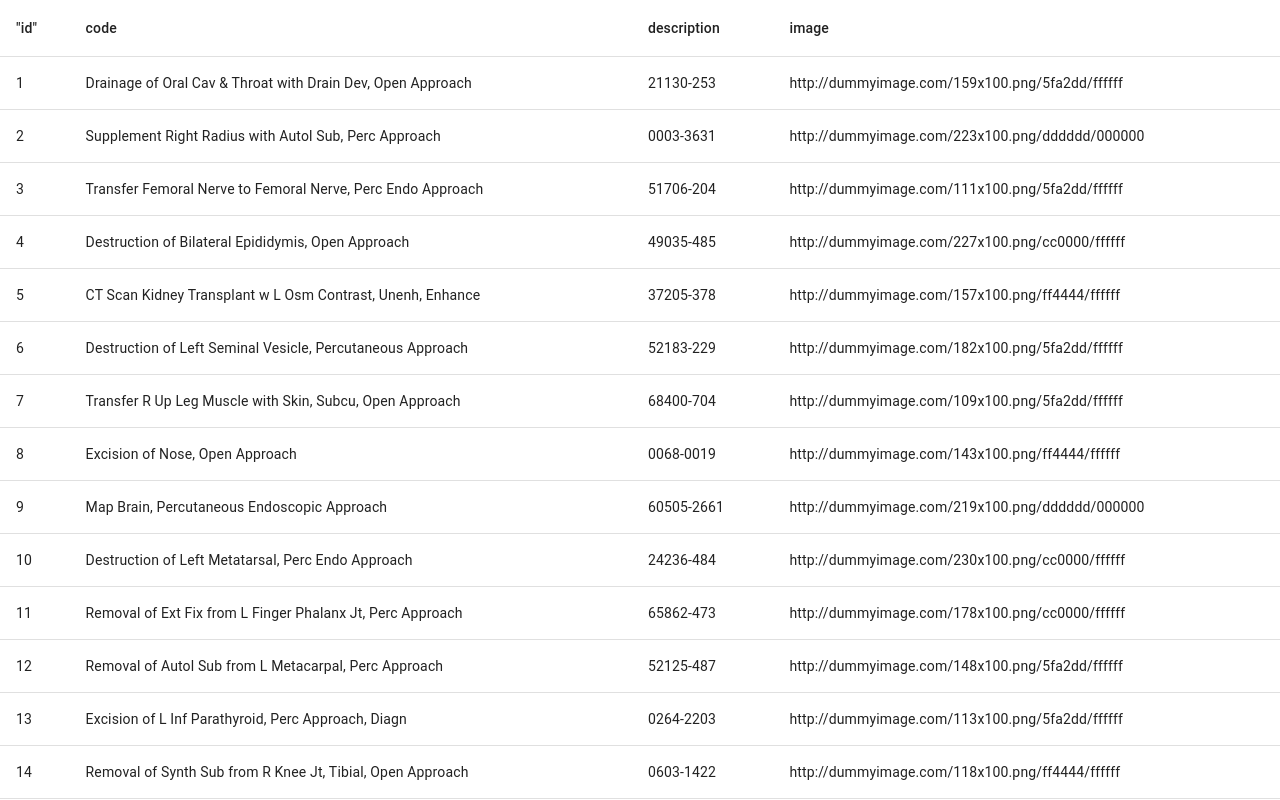
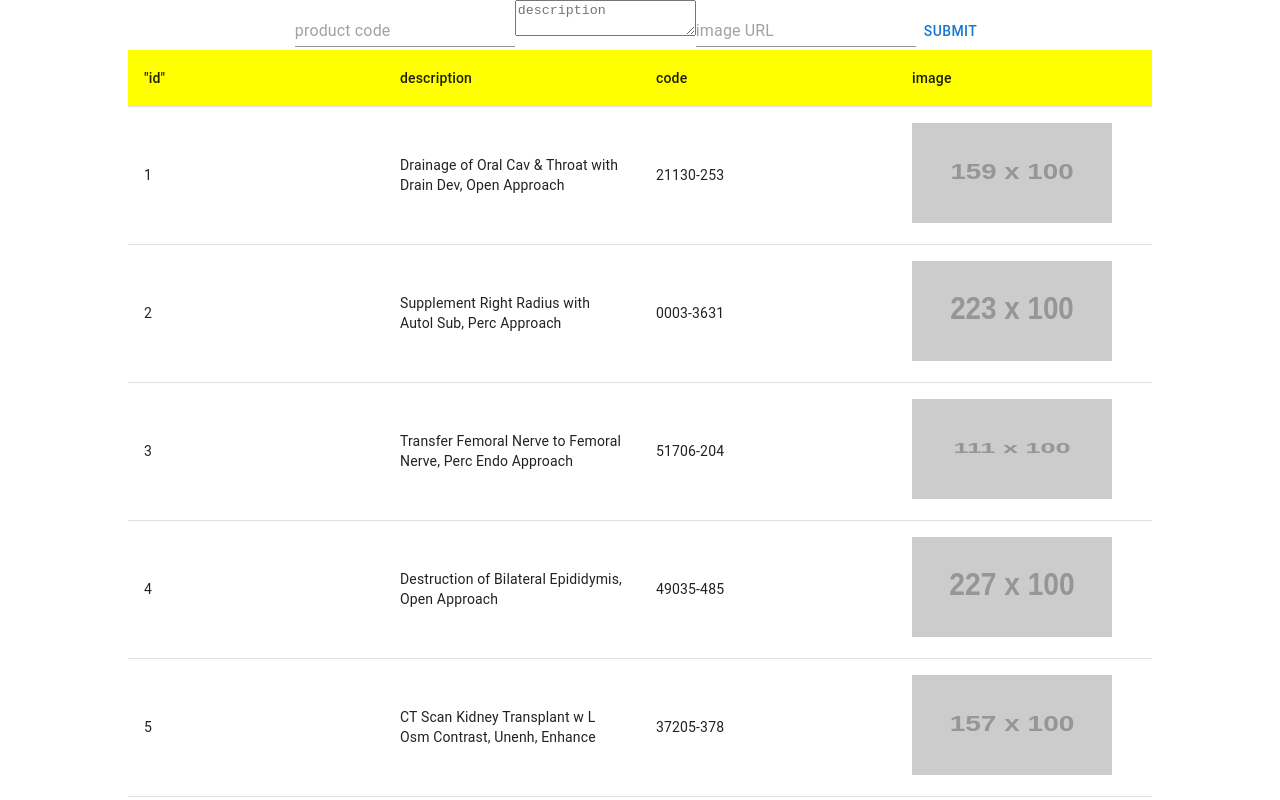
Before and after one commit to morningstar2049/products-table-redux-ts, a React (Create React App) app: page / in a window 1280 px wide. Shown: the top 800 px of the page. Built offline with nearby package versions, Linux system fonts and the light colour scheme; data requests are answered from the project's data file.

Commit message:
added formContainer, table taken out in hiw own component

```diff
--- a/package.json
+++ b/package.json
@@ -17,6 +17,7 @@
     "json-server": "^0.17.3",
     "react": "^18.2.0",
     "react-dom": "^18.2.0",
+    "react-hook-form": "^7.43.9",
     "react-redux": "^8.0.5",
     "react-scripts": "5.0.1",
     "typescript": "^4.9.5",
--- a/src/App.tsx
+++ b/src/App.tsx
@@ -1,45 +1,20 @@
 import "./App.css";
-import {
-  Table,
-  TableBody,
-  TableCell,
-  TableHead,
-  TableRow,
-} from "@mui/material";
 import { useAppDispatch, useAppSelector } from "./app/hooks";
 import { useEffect } from "react";
 import { fetchProduct } from "./app/store";
+import TableComponent from "./components/TableComponent";
+import FormComponent from "./components/FormComponent";
 
 function App() {
-  const products = useAppSelector((state) => state.productReducer.products);
   const dispatch = useAppDispatch();
-
   useEffect(() => {
     dispatch(fetchProduct());
   }, [dispatch]);
 
   return (
     <div className="App">
-      <Table>
-        <TableHead>
-          <TableRow>
-            <TableCell>"id"</TableCell>
-            <TableCell>code</TableCell>
-            <TableCell>description</TableCell>
-            <TableCell>image</TableCell>
-          </TableRow>
-        </TableHead>
-        <TableBody>
-          {products.map((item) => (
-            <TableRow>
-              <TableCell>{item.id}</TableCell>
-              <TableCell>{item.description}</TableCell>
-              <TableCell>{item.product_code}</TableCell>
-              <TableCell>{item.imageURL}</TableCell>
-            </TableRow>
-          ))}
-        </TableBody>
-      </Table>
+      <FormComponent />
+      <TableComponent />
     </div>
   );
 }
--- /dev/null
+++ b/src/components/FormComponent.tsx
@@ -0,0 +1,55 @@
+import { Button, FormControl, Input, TextareaAutosize } from "@mui/material";
+import React, { useState } from "react";
+import { useForm } from "react-hook-form";
+
+interface FormTypes {
+  code: string;
+  description: string;
+  imageURL: string;
+}
+
+function FormComponent() {
+  const {
+    register,
+    handleSubmit,
+    formState: { errors },
+  } = useForm<FormTypes>();
+
+  const [er, setEr] = useState<string>("");
+
+  return (
+    <div>
+      <form
+        onSubmit={handleSubmit((data) => {
+          console.log(data);
+        })}
+      >
+        <Input
+          {...register("code", {
+            required: "required",
+            pattern: {
+              value: /^[-\d]+$/,
+              message: "'Only numbers and hyphens are allowed.'",
+            },
+          })}
+          placeholder="product code"
+        />
+        {errors.code ? <p>{errors.code.message}</p> : ""}
+        <TextareaAutosize
+          minRows={2}
+          {...(register("description"), { required: true })}
+          placeholder="description"
+        />
+        {errors.description && <p>{errors.description?.message}</p>}
+        <Input
+          {...(register("imageURL"), { required: true })}
+          placeholder="image URL"
+        />
+        {/* {<p>{errors.imageURL?.message}</p>} */}
+        <Button type="submit">Submit</Button>
+      </form>
+    </div>
+  );
+}
+
+export default FormComponent;
--- /dev/null
+++ b/src/components/TableComponent.tsx
@@ -0,0 +1,43 @@
+import React from "react";
+import {
+  TableBody,
+  TableCell,
+  TableHead,
+  TableRow,
+  Table,
+} from "@mui/material";
+import { useAppSelector } from "../app/hooks";
+
+const TableComponent = () => {
+  const products = useAppSelector((state) => state.productReducer.products);
+
+  return (
+    <Table sx={{ width: "80%", margin: "auto" }}>
+      <TableHead>
+        <TableRow sx={{ backgroundColor: "yellow" }}>
+          <TableCell sx={{ width: "25%" }}>"id"</TableCell>
+          <TableCell sx={{ width: "25%" }}>description</TableCell>
+          <TableCell sx={{ width: "25%" }}>code</TableCell>
+          <TableCell sx={{ width: "25%" }}>image</TableCell>
+        </TableRow>
+      </TableHead>
+      <TableBody>
+        {products.map((item) => (
+          <TableRow key={item.id}>
+            <TableCell>{item.id}</TableCell>
+            <TableCell>{item.description}</TableCell>
+            <TableCell>{item.product_code}</TableCell>
+            <TableCell>
+              <img
+                src={item.imageURL}
+                style={{ width: "200px", height: "100px" }}
+              />
+            </TableCell>
+          </TableRow>
+        ))}
+      </TableBody>
+    </Table>
+  );
+};
+
+export default TableComponent;
```
Also changed, not shown: 1 other file (tests, documents, lock files or other folders).
